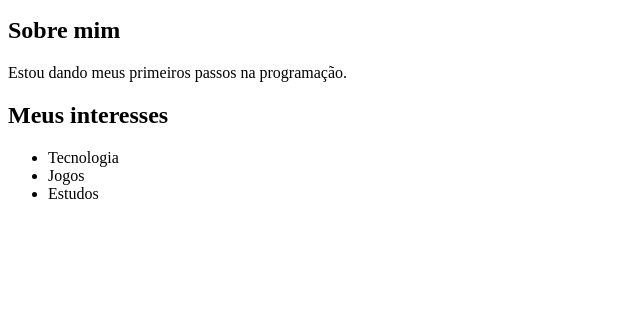
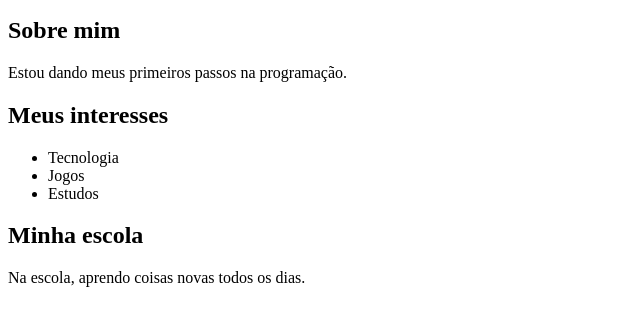
Before and after one commit to Isaakrcruz/nome-de-minha-escolha, a plain HTML site: page index.html in a window 1280 px wide. Shown: the part 101-426 px from the top of the page, without its empty margins (0-640 px from the left). Drawn offline with Linux system fonts and the light colour scheme.

```diff
--- a/index.html
+++ b/index.html
@@ -16,4 +16,6 @@
         <li>Estudos</li>
     </ul>
 </body>
+<h2>Minha escola</h2>
+<p>Na escola, aprendo coisas novas todos os dias.</p>
 </html>
```
